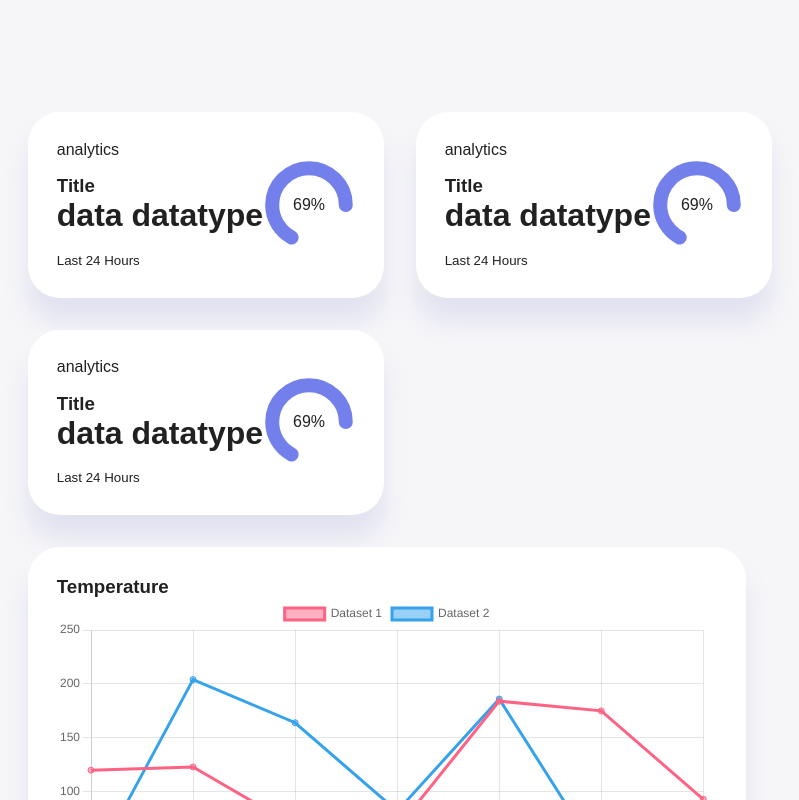
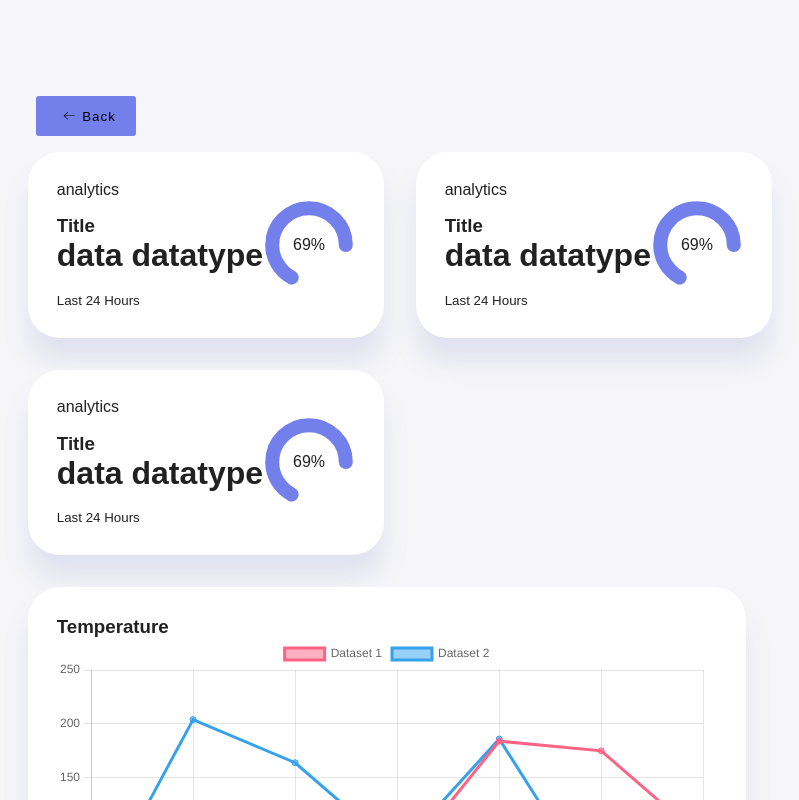
Before and after one commit to codingmiracle/erdts-server, a Next.js app: page / in a window 1280 px wide. Both pictures are taken after a click on the button "START". Shown: the top 800 px of the page, without its empty margins (84-883 px from the left). Built offline with nearby package versions, Linux system fonts and the light colour scheme.

Commit message:
Add dashboard (#4)
* add: panel style to global css

* add: BackButton to Dashboard

* add: Backbutton Logic

---------

Co-authored-by: Doc <43089687+DrSisterFister@users.noreply.github.com>

```diff
--- a/components/input/input.module.css
+++ b/components/input/input.module.css
@@ -1,5 +1,5 @@
 .input {
-    max-width: 200px;
+    max-width: 500px;
     max-height: 3rem;
     border-radius: 1rem;
     outline: none;
--- /dev/null
+++ b/components/panel/backbutton.component.tsx
@@ -0,0 +1,21 @@
+// @flow
+import * as React from 'react';
+import styles from './backbutton.module.css'
+
+type Props = {
+onClick: Function;
+};
+type State = {
+
+};
+
+export class BackbuttonComponent extends React.Component<Props, State> {
+    render() {
+        return (
+            <button className={styles.backbtn} onClick={ (e)=> {this.props.onClick(e)} }>
+                <svg height="16" width="16" xmlns="http://www.w3.org/2000/svg" version="1.1" viewBox="0 0 1024 1024"><path d="M874.690416 495.52477c0 11.2973-9.168824 20.466124-20.466124 20.466124l-604.773963 0 188.083679 188.083679c7.992021 7.992021 7.992021 20.947078 0 28.939099-4.001127 3.990894-9.240455 5.996574-14.46955 5.996574-5.239328 0-10.478655-1.995447-14.479783-5.996574l-223.00912-223.00912c-3.837398-3.837398-5.996574-9.046027-5.996574-14.46955 0-5.433756 2.159176-10.632151 5.996574-14.46955l223.019353-223.029586c7.992021-7.992021 20.957311-7.992021 28.949332 0 7.992021 8.002254 7.992021 20.957311 0 28.949332l-188.073446 188.073446 604.753497 0C865.521592 475.058646 874.690416 484.217237 874.690416 495.52477z"></path></svg>
+                <span>Back</span>
+            </button>
+        );
+    };
+};
--- /dev/null
+++ b/components/panel/backbutton.module.css
@@ -0,0 +1,31 @@
+.backbtn {
+    display: flex;
+    height: 3em;
+    width: 100px;
+    align-items: center;
+    justify-content: center;
+    background-color: #eeeeee4b;
+    border-radius: 3px;
+    letter-spacing: 1px;
+    transition: all 0.2s linear;
+    cursor: pointer;
+    border: none;
+    background: var(--color-primary)
+}
+
+.backbtn > svg {
+    margin-right: 5px;
+    margin-left: 5px;
+    font-size: 20px;
+    transition: all 0.4s ease-in;
+}
+
+.backbtn:hover > svg {
+    font-size: 1.2em;
+    transform: translateX(-5px);
+}
+
+.backbtn:hover {
+    box-shadow: 2px 2px 2px var(--box-shadow), -2px -2px 2px var(--box-shadow);
+    transform: translateY(-2px);
+}
--- a/components/panel/panel.component.tsx
+++ b/components/panel/panel.component.tsx
@@ -5,7 +5,8 @@
 import InputComponent from "../input/input.component";
 import CardComponent from "../charts/card.component";
 import {Button} from "@mui/material";
-import styles from './panel.module.css'
+import {BackbuttonComponent} from "./backbutton.component";
+import {stat} from "fs";
 
 type Props = {};
 type State = {
@@ -26,11 +27,25 @@
         }))
     }
 
+    onBackPress = (e) => {
+        console.log(e);
+        this.setState(state => ({
+            inSession: false
+        }))
+    }
+
     render() {
         return (
             <>
                 {this.state.inSession ? (
                     <>
+
+                        <div className="flex-container">
+
+                            <BackbuttonComponent onClick={this.onBackPress}> </BackbuttonComponent>
+
+                        </div>
+
                         <div className="flex-container">
                             <CircleBarComponent title={"Title"} content={"data datatype"} percent={69}/>
                             <CircleBarComponent title={"Title"} content={"data datatype"} percent={69}/>
@@ -50,17 +65,18 @@
                     </>
                 ) : (
                     <CardComponent>
-                        <div className={styles.cardBlock}>
+                        <div className="card-block">
                             <h3>Start a new Session:</h3>
                             The token is a 5-digit string shown on the display
                         </div>
-                        <div className={styles.inputContainer}>
+                        <div className="input-container">
                             <InputComponent placeholder={"token"} onSubmit={this.onTokenSubmit} id={this.tokenInputId}/>
                             <Button variant={"contained"} size={"large"} style={{
                                 borderRadius: "1rem",
                                 fontFamily: "monospace",
                                 background: "#7380ec",
                             }} onClick={() => {
+                                // @ts-ignore
                                 let token = document.getElementById(this.tokenInputId).value
                                 this.onTokenSubmit(token);
                             }}>
--- a/package.json
+++ b/package.json
@@ -22,7 +22,7 @@
     "faker": "^6.6.6",
     "mobx-react": "^7.6.0",
     "mobx-react-lite": "^3.4.0",
-    "next": "13.1.1",
+    "next": "^13.1.1",
     "react": "18.2.0",
     "react-chartjs-2": "^5.2.0",
     "react-dom": "18.2.0",
--- a/styles/globals.css
+++ b/styles/globals.css
@@ -129,7 +129,19 @@
   max-width: calc(100vw - 12rem);
 }
 
+.card-block {
+  display: inline-block;
+  margin-bottom: 1rem;
+}
 
+.input-container {
+  display: flex;
+  justify-content: space-between;
+}
+
+.flex-container > button{
+  margin-left: 1.5rem;
+}
 
 @media (prefers-color-scheme: dark) {
   html {
```
Also changed, not shown: .eslintrc.json (deleted), 1 other file (tests, documents, lock files or other folders).
